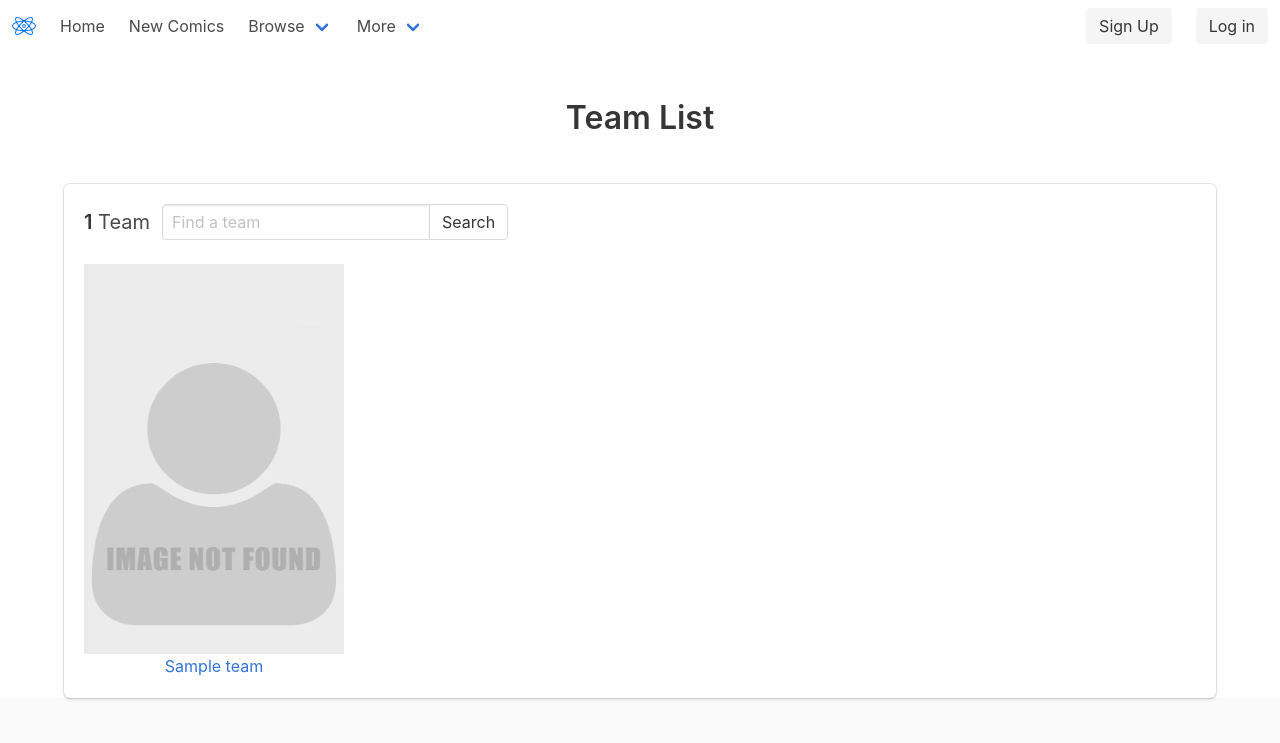
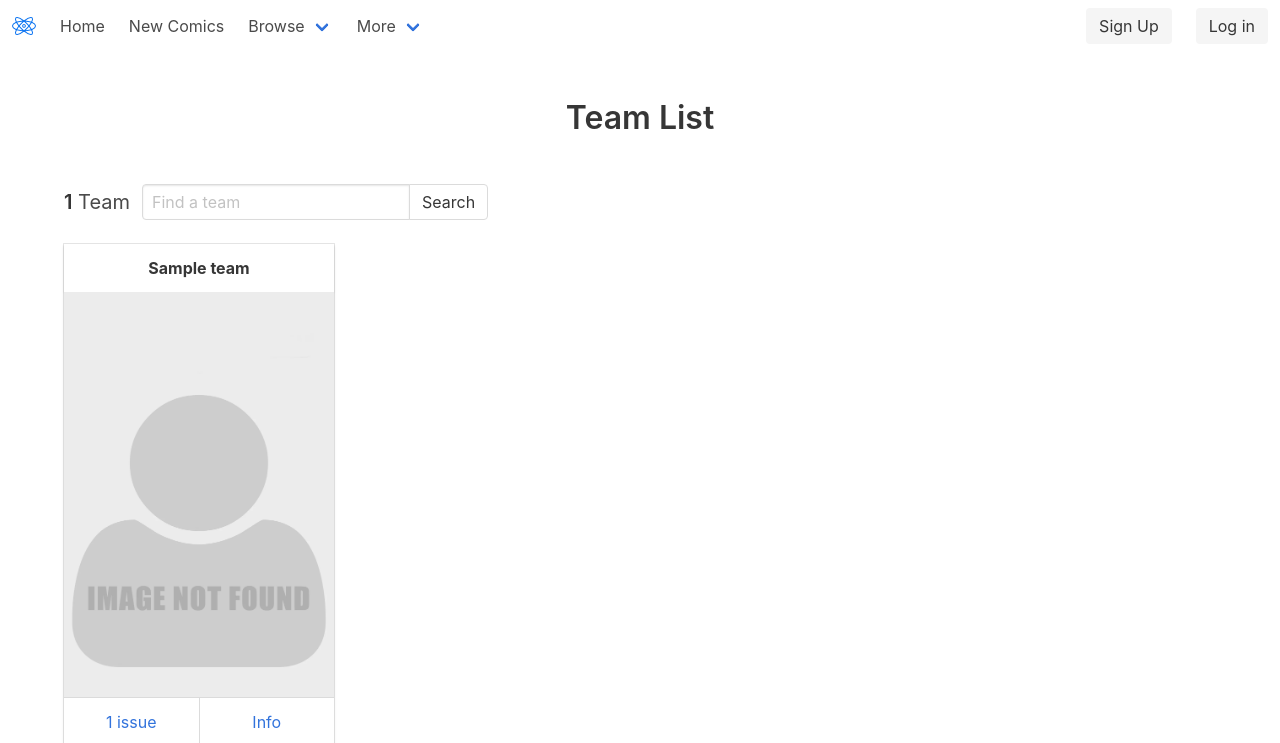
Before and after one commit to bpepple/metron, a Django app: template comicsdb/templates/comicsdb/team_list.html in a window 1280 px wide. Shown: the top 743 px of the page. Run offline with Django 3.2, Linux system fonts and the light colour scheme; the template is opened without the code that fills it: most values are stand-ins (such as "Sample title", 1, 10 or a date in 2020); some libraries are stand-ins or nearby versions.

Commit message:
Use bulma card for team list template

```diff
--- a/comicsdb/templates/comicsdb/team_list.html
+++ b/comicsdb/templates/comicsdb/team_list.html
@@ -20,8 +20,6 @@
     <!-- team list -->
     <section>
       <div class="container">
-        <!-- main box -->
-        <div class="box">
         <!-- navigation -->
         <nav class="level">
           <!-- search box -->
@@ -65,8 +63,16 @@
         <!-- team columns -->
         <div class="columns is-multiline">
           {% for team in team_list %}
-              <div class="column is-one-quarter has-text-centered">
-                <a href="{% url 'team:detail' team.slug %}">
+            <div class="column is-one-quarter">
+              <!-- team card -->
+              <div class="card">
+                <!-- card header -->
+                <header class="card-header">
+                  <p class="card-header-title is-centered">{{ team }}</p>
+                </header>
+                <!-- end card header -->
+                <!-- card image -->
+                <div class="card-image">
                   <figure class="image is-2by3">
                     {% if team.image %}
                       {% thumbnail team.image "320x480" crop="center" format="WEBP" as im %}
@@ -76,14 +82,28 @@
                       <img src="{% static 'site/img/image-not-found.webp' %}" alt="No image for {{ team.name }}">
                     {% endif %}
                   </figure>
+                </div>
+                <!-- end card image -->
+                <!-- card footer -->
+                <footer class="card-footer">
+                  {% with count=team.issue_count %}
+                    {% if count %}
+                      <a href="{% url 'team:issue' team.slug %}" class="card-footer-item">
+                        {{ count }} issue{{ count|pluralize }}
                       </a>
-                <a href="{% url 'team:detail' team.slug %}">{{ team.name }}</a>
+                    {% else %}
+                      <p class="card-footer-item">0 issues</p>
+                    {% endif %}
+                  {% endwith %}
+                  <a href="{% url 'team:detail' team.slug %}" class="card-footer-item">Info</a>
+                </footer>
+                <!-- end card footer -->
+              </div>
+              <!-- end team card -->
             </div>
           {% endfor %}
         </div>
         <!-- end team columns -->
-        </div>
-        <!-- end main box -->
       </div>
     </section>
     <!-- end team list -->
```
Lines whose indentation alone changed are shown as unchanged.
